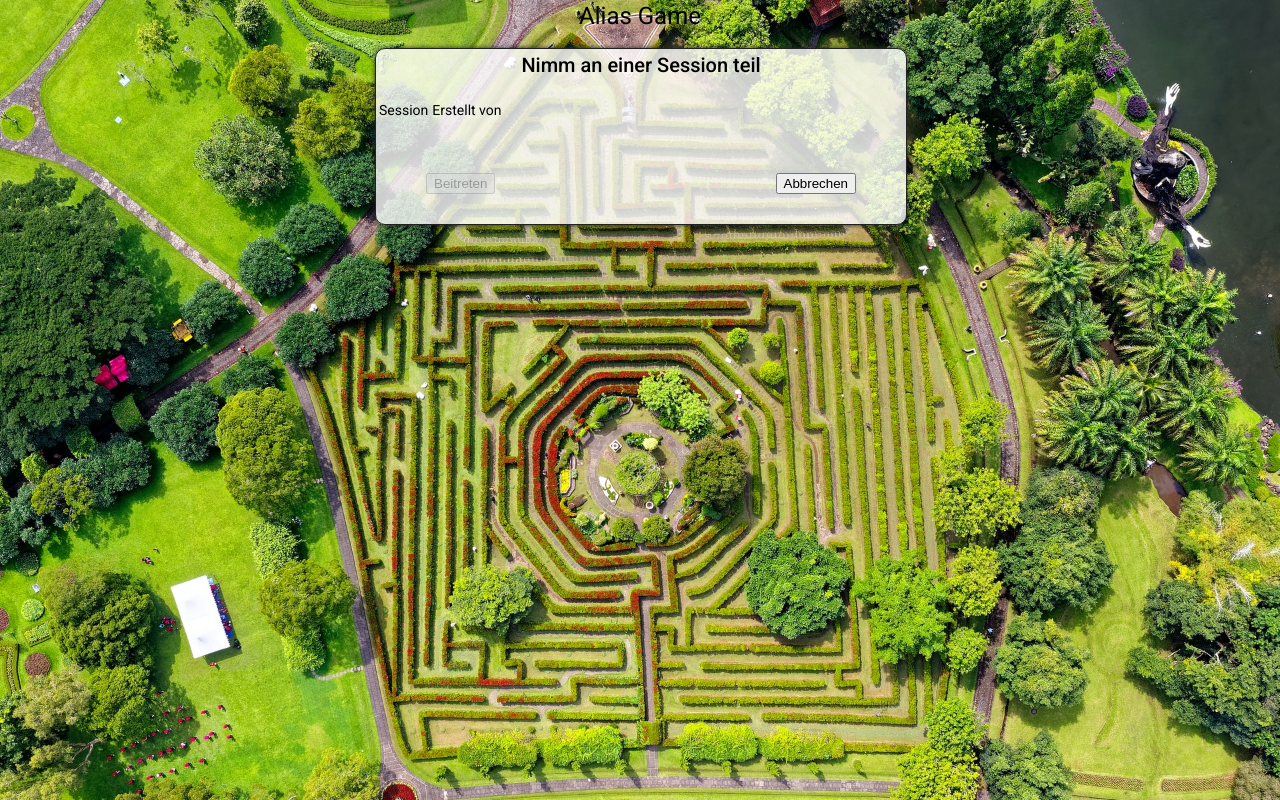
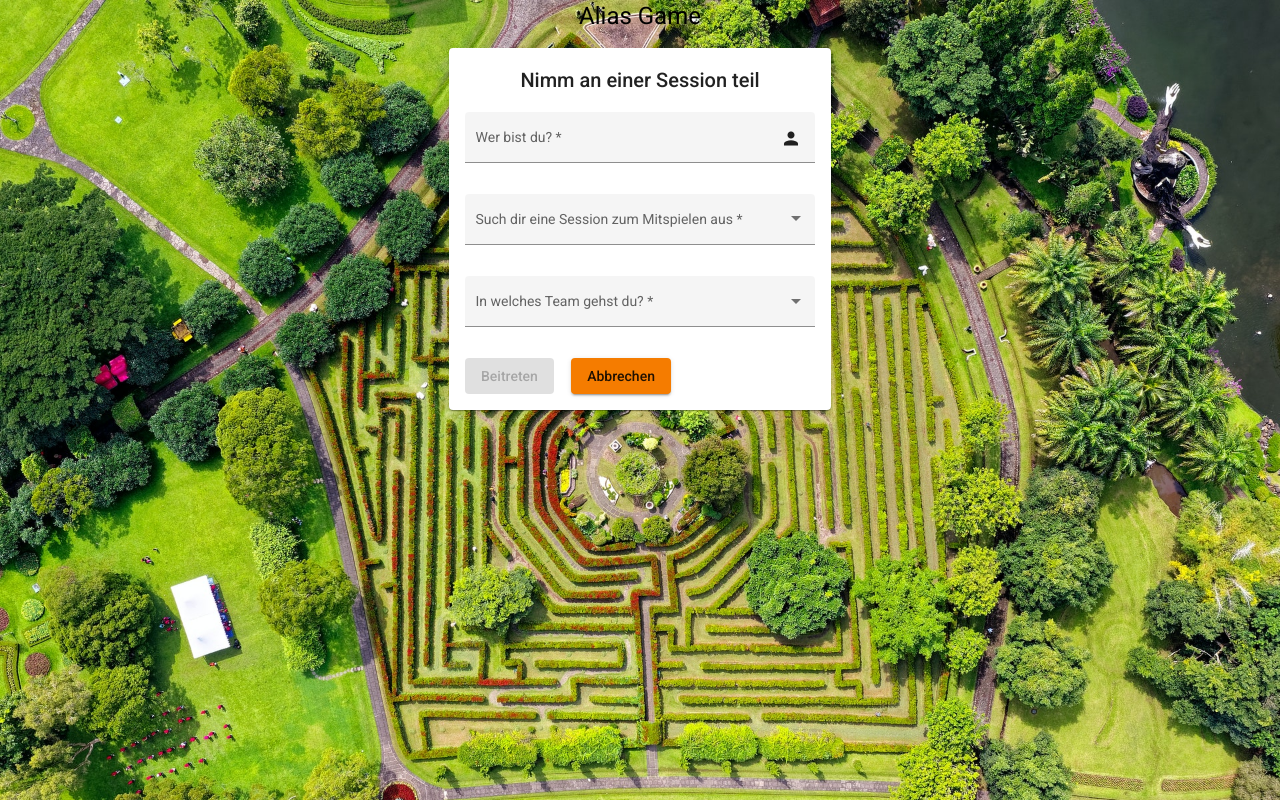
Before and after one commit to SparkFountain/mono-repo, an Angular app: page /einer-session-beitreten in a window 1280 px wide. Built offline with nearby package versions, Linux system fonts and the light colour scheme; a web font is replaced by a local one.

Commit message:
refactored join session implementation

```diff
--- a/apps/alias-game-frontend/src/app/join-session/join-session.component.html
+++ b/apps/alias-game-frontend/src/app/join-session/join-session.component.html
@@ -1,57 +1,75 @@
-<div class="menu-container">
+<div class="card-container">
+  <mat-card>
     <h2>Nimm an einer Session teil</h2>
 
-  <table>
-    <thead>
-      <tr>
-        <td>Session</td>
-        <td>Erstellt von</td>
-      </tr>
-    </thead>
-    <tbody>
-      <tr
-        *ngFor="let session of sessions2Join"
-        [ngClass]="{ active: selectedSession2Join?.name === session.name }"
-        (click)="selectSession2Join(session)"
-      >
-        <td>{{ session.name }}</td>
-        <td>{{ session.creator }}</td>
-      </tr>
-    </tbody>
-  </table>
-  <br />
-
-  <div class="form-group" *ngIf="selectedSession2Join">
-    <label>Wer bist du?</label>
+    <form [formGroup]="sessionForm" (ngSubmit)="onSubmit()">
+      <p>
+        <mat-form-field appearance="fill">
+          <mat-label>Wer bist du?</mat-label>
           <input
-      [(ngModel)]="participant"
+            matInput
+            formControlName="participant"
             type="text"
             maxlength="16"
             placeholder="Mr(s). Anonymous"
+            required
           />
-  </div>
+          <mat-icon matSuffix>person</mat-icon>
+          <mat-error *ngIf="sessionForm.get('participant').invalid">{{
+            getErrorMessage('participant')
+          }}</mat-error>
+        </mat-form-field>
+      </p>
+      <p>
+        <mat-form-field appearance="fill">
+          <mat-label>Such dir eine Session zum Mitspielen aus</mat-label>
+          <mat-select formControlName="session" (selectionChange)="unsetTeam()">
+            <mat-option *ngFor="let session of sessions2Join" [value]="session">
+              {{ session.name }}
+            </mat-option>
+          </mat-select>
+          <mat-error *ngIf="sessionForm.get('session').invalid">{{
+            getErrorMessage('session')
+          }}</mat-error>
+        </mat-form-field>
+      </p>
+      <p>
+        <mat-form-field appearance="fill">
+          <mat-label>In welches Team gehst du?</mat-label>
+          <mat-select
+            formControlName="team"
+            (selectionChange)="updateTeamMembers()"
+          >
+            <mat-option
+              *ngFor="let team of sessionForm.get('session').value.teams"
+              [value]="team"
+            >
+              {{ team.name }}
+            </mat-option>
+          </mat-select>
+          <mat-error *ngIf="sessionForm.get('team').invalid">{{
+            getErrorMessage('team')
+          }}</mat-error>
+        </mat-form-field>
+      </p>
 
-  <div class="form-group" *ngIf="selectedSession2Join">
-    <label>In welches Team gehst du?</label>
-    <select [(ngModel)]="selectedTeam2Join" (change)="updateTeamMembers()">
-      <option *ngFor="let team of selectedSession2Join.teams">{{
-        team.name
-      }}</option>
-    </select>
-  </div>
-  <br *ngIf="!selectedTeam2Join" />
+      <p *ngIf="sessionForm.get('team').value">
+        In Team "{{ sessionForm.get('team').value.name }}" {{ teamMembers }}.
+      </p>
 
-  <div class="form-group" *ngIf="selectedTeam2Join">
-    <p>In Team {{ selectedTeam2Join }} {{ teamMembers }}.</p>
-  </div>
-
-  <div class="form-group">
       <button
+        mat-raised-button
+        type="submit"
+        color="primary"
         (click)="joinSession()"
-      [disabled]="!selectedSession2Join || !selectedTeam2Join"
+        [disabled]="!sessionForm.valid"
       >
         Beitreten
       </button>
-    <button [routerLink]="'/willkommen'">Abbrechen</button>
+      &nbsp;&nbsp;&nbsp;
+      <button mat-raised-button color="warn" [routerLink]="'/willkommen'">
+        Abbrechen
+      </button>
+    </form>
+  </mat-card>
 </div>
-</div>
--- a/apps/alias-game-frontend/src/app/join-session/join-session.component.scss
+++ b/apps/alias-game-frontend/src/app/join-session/join-session.component.scss
@@ -0,0 +1,19 @@
+$cardWidth: 350px;
+
+.card-container {
+  display: flex;
+  justify-content: center;
+  align-items: center;
+}
+
+mat-card {
+  width: $cardWidth;
+
+  mat-form-field {
+    width: $cardWidth;
+  }
+
+  table {
+    width: 100% !important;
+  }
+}
--- a/apps/alias-game-frontend/src/app/join-session/join-session.component.ts
+++ b/apps/alias-game-frontend/src/app/join-session/join-session.component.ts
@@ -11,6 +11,7 @@ import { environment } from '../../environments/environment';
 import { Response } from '@spark-fountain/alias-game';
 import { UserService } from '../services/user.service';
 import { Router } from '@angular/router';
+import { FormControl, FormGroup, Validators } from '@angular/forms';
 
 @Component({
   selector: 'spark-fountain-join-session',
@@ -18,11 +19,12 @@ import { Router } from '@angular/router';
   styleUrls: ['./join-session.component.scss'],
 })
 export class JoinSessionComponent implements OnInit {
+  public sessionForm: FormGroup;
+
   public participant: string;
 
   public selectedSession: any;
   public sessions2Join: JoinSession[];
-  public selectedSession2Join: JoinSession;
 
   public selectedTeam2Join: string;
   public teamMembers: string;
@@ -38,11 +40,88 @@ export class JoinSessionComponent implements OnInit {
   ) {}
 
   ngOnInit(): void {
-    this.sessions2Join = [];
-    this.selectedSession2Join = null;
+    this.sessionForm = new FormGroup({
+      participant: new FormControl('', [
+        Validators.required,
+        Validators.minLength(3),
+        Validators.maxLength(16),
+      ]),
+      session: new FormControl('', [Validators.required]),
+      team: new FormControl('', [Validators.required]),
+    });
 
-    this.participant = 'Mr(s). Anonymous';
+    this.sessions2Join = [
+      {
+        name: 'Friday Fun',
+        creator: 'Spark Fountain',
+        teams: [
+          {
+            name: 'Rot',
+            active: false,
+            color: '',
+            players: [],
+            remainingCards: -1,
+          },
+          {
+            name: 'Blau',
+            active: false,
+            color: '',
+            players: [],
+            remainingCards: -1,
+          },
+        ],
+      },
+      {
+        name: 'Corona fahr zur Hölle',
+        creator: 'Gott',
+        teams: [
+          {
+            name: 'Grün',
+            active: false,
+            color: '',
+            players: [],
+            remainingCards: -1,
+          },
+          {
+            name: 'Gelb',
+            active: false,
+            color: '',
+            players: [],
+            remainingCards: -1,
+          },
+        ],
+      },
+    ];
+
+    this.participant = '';
     this.selectedTeam2Join = '';
+  }
+
+  unsetTeam(): void {
+    this.sessionForm.get('team').setValue('');
+  }
+
+  getErrorMessage(field: string): string {
+    switch (field) {
+      case 'participant':
+        if (this.sessionForm.get('participant').hasError('required')) {
+          return 'Bitte gib deinen Namen ein';
+        } else if (this.sessionForm.get('participant').hasError('minlength')) {
+          return 'Gib bitte mindestens drei Zeichen ein';
+        } else if (this.sessionForm.get('participant').hasError('maxlength')) {
+          return 'Bitte beschränke dich auf 16 Zeichen';
+        }
+      case 'session':
+        return 'Bitte wähle eine Session aus';
+      case 'team':
+        return 'Bitte wähle ein Team aus';
+    }
+    return 'Unbekannter Fehler';
+  }
+
+  onSubmit() {
+    console.log(this.sessionForm.value); // { first: '', last: '' }
+    console.log(this.sessionForm.valid); // false
   }
 
   getSessions(): void {
@@ -56,15 +135,10 @@ export class JoinSessionComponent implements OnInit {
       });
   }
 
-  selectSession2Join(joinSession: JoinSession): void {
-    this.selectedSession2Join = joinSession;
-  }
+  selectSession2Join(joinSession: JoinSession): void {}
 
   updateTeamMembers(): void {
-    const selectedTeam = this.selectedSession2Join.teams.find(
-      (team: Team) => team.name === this.selectedTeam2Join
-    );
-
+    const selectedTeam = this.sessionForm.get('team').value;
     if (selectedTeam.players.length === 0) {
       this.teamMembers = ' ist noch niemand';
     } else if (selectedTeam.players.length === 1) {
@@ -91,35 +165,28 @@ export class JoinSessionComponent implements OnInit {
   }
 
   joinSession(): void {
-    if (this.selectedSession2Join === null) return;
-
-    const body = new URLSearchParams();
-    body.set('participant', this.participant);
-    body.set('session', this.selectedSession2Join.name);
-    body.set('team', this.selectedTeam2Join);
-
-    this.http
-      .post(
-        `/api/join-session`,
-        body.toString(),
-        environment.formHeader
-      )
-      .toPromise()
-      .then((response: Response<Session>) => {
-        this.activeSession = response.data;
-        console.info('Active Session:', this.activeSession);
-
-        this.userService.setUser({
-          session: this.activeSession.name,
-          team: this.selectedTeam2Join,
-          player: this.participant,
-        });
-        this.user = this.userService.getUser();
-
-        this.router.navigateByUrl('/spielen'); // TODO: navigate to correct game (use ID or session name as URL parameter)
-      })
-      .catch((error: any) => {
-        console.error('Could not join session:', error);
-      });
+    // TODO: refactor
+    // if (this.selectedSession2Join === null) return;
+    // const body = new URLSearchParams();
+    // body.set('participant', this.participant);
+    // body.set('session', this.selectedSession2Join.name);
+    // body.set('team', this.selectedTeam2Join);
+    // this.http
+    //   .post(`/api/join-session`, body.toString(), environment.formHeader)
+    //   .toPromise()
+    //   .then((response: Response<Session>) => {
+    //     this.activeSession = response.data;
+    //     console.info('Active Session:', this.activeSession);
+    //     this.userService.setUser({
+    //       session: this.activeSession.name,
+    //       team: this.selectedTeam2Join,
+    //       player: this.participant,
+    //     });
+    //     this.user = this.userService.getUser();
+    //     this.router.navigateByUrl('/spielen'); // TODO: navigate to correct game (use ID or session name as URL parameter)
+    //   })
+    //   .catch((error: any) => {
+    //     console.error('Could not join session:', error);
+    //   });
   }
 }
```
Also changed, not shown: apps/alias-game-frontend/src/app/join-session/join-session.module.ts (+21 -2 lines). Lines whose indentation alone changed are shown as unchanged.
